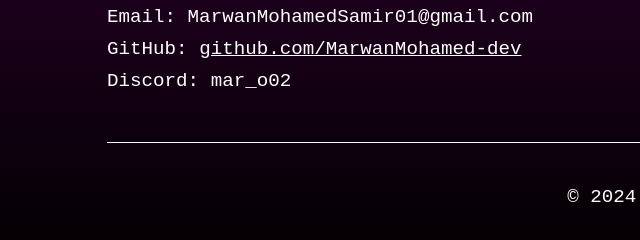
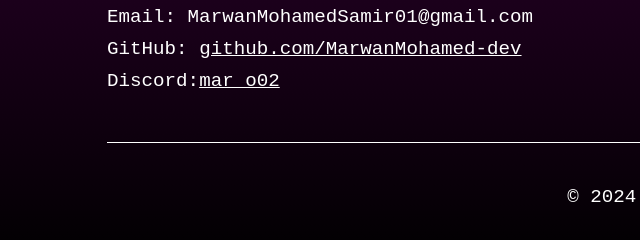
Before and after one commit to MarwanMohamed-dev/MarwanMohamed-dev.github.io, a plain HTML site: page index.html in a window 1280 px wide. Shown: the part 1000-1240 px from the top of the page, 21-661 px from the left. Drawn offline with Linux system fonts and the light colour scheme.

Commit message:
Update index.html

```diff
--- a/index.html
+++ b/index.html
@@ -82,7 +82,7 @@
             <ul class="contact-info">
                 <li>Email: MarwanMohamedSamir01@gmail.com</li>
                 <li>GitHub: <a href="https://github.com/MarwanMohamed-dev" style="color: #fff;">github.com/MarwanMohamed-dev</a></li>
-                <li>Discord: mar_o02</li>
+                <li>Discord:<a href="https://discord.com/users/1022205973894549604" style="color: #fff">mar_o02</a></li>
             </ul>
         </section>
         <footer>
```
